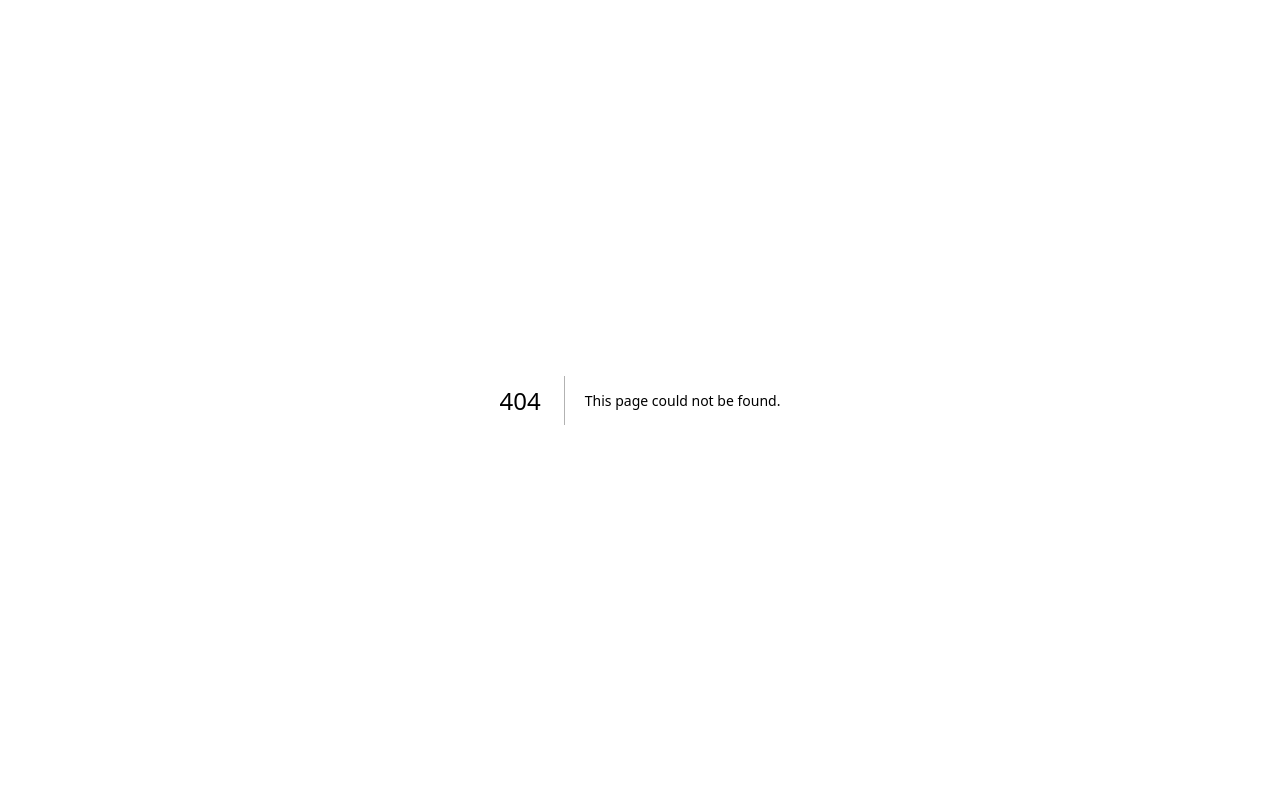
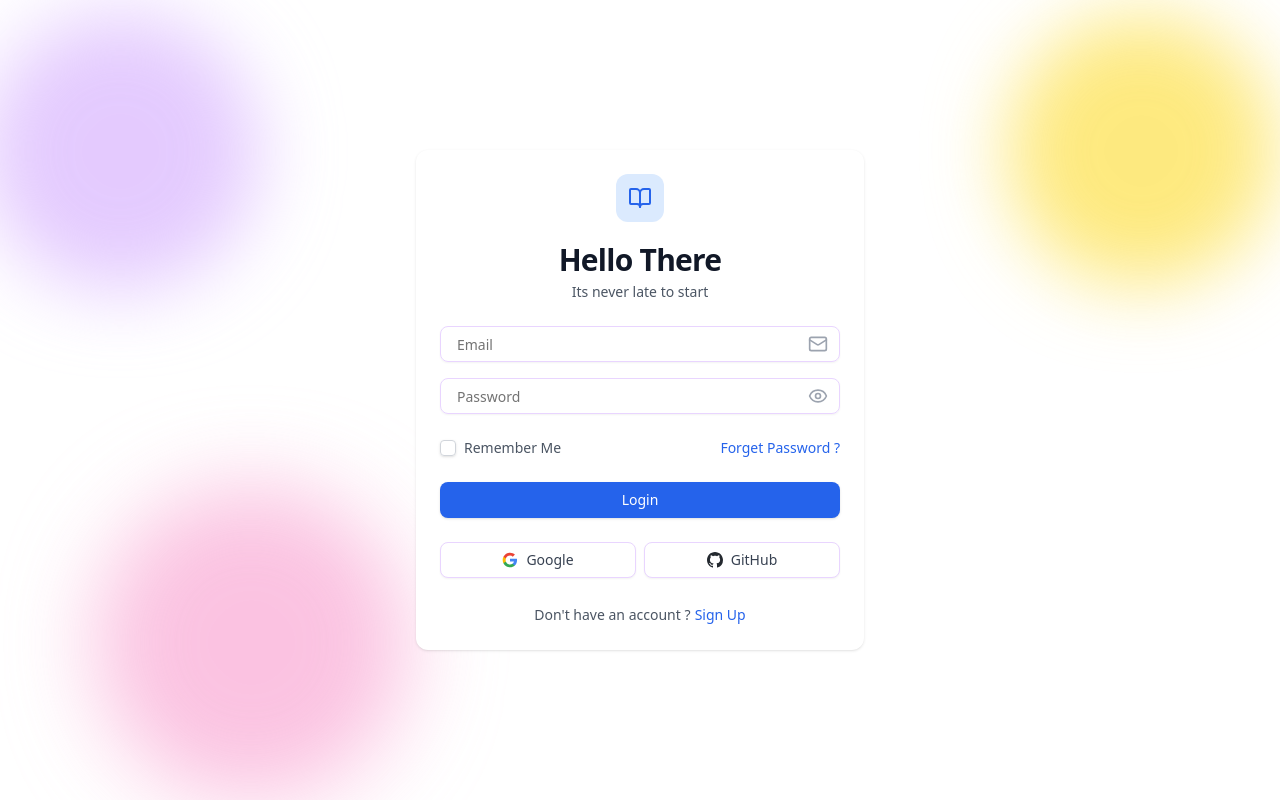
Before and after one commit to thedemonsid/12-hour-zen-mode, a Next.js app: page /auth/login in a window 1280 px wide. Before the commit this address had no page. Built offline with nearby package versions, Linux system fonts and the light colour scheme.

Commit message:
cardwrapper for logon regster done

```diff
--- /dev/null
+++ b/app/auth/layout.tsx
@@ -0,0 +1,9 @@
+const Layout = ({
+  children,
+}: Readonly<{
+  children: React.ReactNode;
+}>) => {
+  return <div className="flex h-full justify-center items-center">{children}</div>;
+};
+
+export default Layout;
--- /dev/null
+++ b/app/auth/login/page.tsx
@@ -0,0 +1,20 @@
+import { CardWrapper } from "@/components/auth/card-wrapper";
+import React from "react";
+
+const Login = () => {
+  return (
+    <CardWrapper
+      backButtonLabel="Sign Up"
+      backButtonHref="/"
+      backButtonMessage="Don't have an account ?"
+      title="Hello There"
+      description="Its never late to start"
+      showsocial
+      action="Login"
+    >
+      <div>Login</div>
+    </CardWrapper>
+  );
+};
+
+export default Login;
--- /dev/null
+++ b/app/auth/register/page.tsx
@@ -0,0 +1,7 @@
+import React from "react";
+
+const Register = () => {
+  return <div>Register</div>;
+};
+
+export default Register;
--- a/app/globals.css
+++ b/app/globals.css
@@ -1,7 +1,16 @@
 @tailwind base;
 @tailwind components;
 @tailwind utilities;
-
+html,
+body {
+  height: 100%;
+  margin: 0;
+  padding: 0;
+}
+/*
+h-full in Tailwind CSS require parent elements to have a defined height
+The height needs to cascade down from the root elements (html, body) to work properly
+*/
 @layer base {
   :root {
     --background: 0 0% 100%;
--- /dev/null
+++ b/components/auth/card-wrapper.tsx
@@ -0,0 +1,172 @@
+"use client";
+
+import { useState } from "react";
+import { Button } from "@/components/ui/button";
+import { Input } from "@/components/ui/input";
+import { Checkbox } from "@/components/ui/checkbox";
+import {
+  Card,
+  CardContent,
+  CardHeader,
+  CardTitle,
+  CardDescription,
+} from "@/components/ui/card";
+import { BookOpen, Eye, EyeOff, Mail } from "lucide-react";
+import Link from "next/link";
+interface Props {
+  children: React.ReactNode;
+  title: string;
+  description: string;
+  backButtonLabel: string;
+  backButtonMessage: string;
+  backButtonHref: string;
+  showsocial: boolean;
+  action: string;
+}
+
+export function CardWrapper({
+  children,
+  title = "Hello There",
+  description = "Welcome to the new platform",
+  backButtonMessage,
+  backButtonHref,
+  showsocial,
+  backButtonLabel,
+  action,
+}: Props) {
+  const [showPassword, setShowPassword] = useState(false);
+
+  return (
+    <div className="min-h-screen w-full flex justify-center">
+      <div className="absolute inset-0 -z-10 overflow-auto">
+        <div className="absolute top-0 -left-2 w-48 h-48 md:w-72 md:h-72 md:-left-4 bg-purple-300 rounded-full mix-blend-multiply filter blur-2xl opacity-70 animate-blob" />
+        <div className="absolute top-0 -right-2 w-48 h-48 md:w-72 md:h-72 md:-right-4 bg-yellow-300 rounded-full mix-blend-multiply filter blur-2xl opacity-70 animate-blob animation-delay-2000" />
+        <div className="absolute -bottom-4 left-12 w-48 h-48 md:w-72 md:h-72 md:-bottom-8 md:left-20 bg-pink-300 rounded-full mix-blend-multiply filter blur-2xl opacity-70 animate-blob animation-delay-4000" />
+      </div>
+      <div className="w-full lg:w-1/2 flex items-center justify-center p-4 z-10">
+        <Card className="w-full max-w-md border-none">
+          <CardHeader className="space-y-1 flex flex-col items-center">
+            <div className="h-12 w-12 bg-blue-100 rounded-xl flex items-center justify-center mb-4">
+              <BookOpen className="h-6 w-6 text-blue-600" />
+            </div>
+            <CardTitle className="text-3xl font-bold text-gray-900">
+              {title}
+            </CardTitle>
+            <CardDescription className="text-gray-600 text-center">
+              {description}
+            </CardDescription>
+          </CardHeader>
+          <CardContent>
+            <form className="space-y-6">
+              <div className="space-y-4">
+                <div className="relative">
+                  <Input
+                    type="email"
+                    placeholder="Email"
+                    className="w-full px-4 py-2 border border-purple-200 rounded-lg focus:ring-2 focus:ring-blue-500 pr-10"
+                  />
+                  <button
+                    type="button"
+                    className="absolute inset-y-0 right-0 pr-3 flex items-center text-gray-400 hover:text-gray-600"
+                  >
+                    <Mail className="h-5 w-5" />
+                  </button>
+                </div>
+                <div className="relative">
+                  <Input
+                    type={showPassword ? "text" : "password"}
+                    placeholder="Password"
+                    className="w-full px-4 py-2 border border-purple-200 rounded-lg focus:ring-2 focus:ring-blue-500 pr-10"
+                  />
+                  <button
+                    type="button"
+                    onClick={() => setShowPassword(!showPassword)}
+                    className="absolute inset-y-0 right-0 pr-3 flex items-center text-gray-400 hover:text-gray-600"
+                  >
+                    {showPassword ? (
+                      <EyeOff className="h-5 w-5" />
+                    ) : (
+                      <Eye className="h-5 w-5" />
+                    )}
+                  </button>
+                </div>
+              </div>
+
+              <div className="flex items-center justify-between">
+                <div className="flex items-center">
+                  <Checkbox id="remember" className="border-gray-300" />
+                  <label
+                    htmlFor="remember"
+                    className="ml-2 text-sm text-gray-600"
+                  >
+                    Remember Me
+                  </label>
+                </div>
+                {action === "Login" && (
+                  <Link
+                    href="#"
+                    className="text-sm text-blue-600 hover:text-blue-500"
+                  >
+                    Forget Password ?
+                  </Link>
+                )}
+              </div>
+
+              <Button className="w-full bg-blue-600 hover:bg-blue-700 text-white py-2 rounded-lg transition-colors">
+                Login
+              </Button>
+            </form>
+            <div className="mt-6 text-center">
+              {showsocial && (
+                <div className="flex gap-2">
+                  <Button
+                    variant="outline"
+                    className="w-full border border-purple-200 hover:bg-gray-50 text-gray-700 py-2 rounded-lg flex items-center justify-center gap-2"
+                  >
+                    <svg className="h-5 w-5" viewBox="0 0 24 24">
+                      <path
+                        d="M22.56 12.25c0-.78-.07-1.53-.2-2.25H12v4.26h5.92c-.26 1.37-1.04 2.53-2.21 3.31v2.77h3.57c2.08-1.92 3.28-4.74 3.28-8.09z"
+                        fill="#4285F4"
+                      />
+                      <path
+                        d="M12 23c2.97 0 5.46-.98 7.28-2.66l-3.57-2.77c-.98.66-2.23 1.06-3.71 1.06-2.86 0-5.29-1.93-6.16-4.53H2.18v2.84C3.99 20.53 7.7 23 12 23z"
+                        fill="#34A853"
+                      />
+                      <path
+                        d="M5.84 14.09c-.22-.66-.35-1.36-.35-2.09s.13-1.43.35-2.09V7.07H2.18C1.43 8.55 1 10.22 1 12s.43 3.45 1.18 4.93l2.85-2.22.81-.62z"
+                        fill="#FBBC05"
+                      />
+                      <path
+                        d="M12 5.38c1.62 0 3.06.56 4.21 1.64l3.15-3.15C17.45 2.09 14.97 1 12 1 7.7 1 3.99 3.47 2.18 7.07l3.66 2.84c.87-2.6 3.3-4.53 6.16-4.53z"
+                        fill="#EA4335"
+                      />
+                    </svg>
+                    Google
+                  </Button>
+                  <Button
+                    variant="outline"
+                    className="w-full border border-purple-200 hover:bg-gray-50 text-gray-700 py-2 rounded-lg flex items-center justify-center gap-2"
+                  >
+                    <svg className="h-5 w-5" viewBox="0 0 24 24" fill="#24292F">
+                      <path d="M12 0C5.37 0 0 5.37 0 12c0 5.31 3.435 9.795 8.205 11.385.6.105.825-.255.825-.57 0-.285-.015-1.23-.015-2.235-3.015.555-3.795-.735-4.035-1.41-.135-.345-.72-1.41-1.23-1.695-.42-.225-1.02-.78-.015-.795.945-.015 1.62.87 1.845 1.23 1.08 1.815 2.805 1.305 3.495.99.105-.78.42-1.305.765-1.605-2.67-.3-5.46-1.335-5.46-5.925 0-1.305.465-2.385 1.23-3.225-.12-.3-.54-1.53.12-3.18 0 0 1.005-.315 3.3 1.23.96-.27 1.98-.405 3-.405s2.04.135 3 .405c2.295-1.56 3.3-1.23 3.3-1.23.66 1.65.24 2.88.12 3.18.765.84 1.23 1.905 1.23 3.225 0 4.605-2.805 5.625-5.475 5.925.435.375.81 1.095.81 2.22 0 1.605-.015 2.895-.015 3.3 0 .315.225.69.825.57A12.02 12.02 0 0024 12c0-6.63-5.37-12-12-12z" />
+                    </svg>
+                    GitHub
+                  </Button>
+                </div>
+              )}
+            </div>
+            <div className="text-center mt-6">
+              <span className="text-gray-600 text-sm">{backButtonMessage}</span>{" "}
+              <a
+                href={backButtonHref}
+                className="text-blue-600 hover:text-blue-500 text-sm font-medium"
+              >
+                {backButtonLabel}
+              </a>
+            </div>
+          </CardContent>{" "}
+        </Card>
+      </div>
+    </div>
+  );
+}
--- /dev/null
+++ b/components/ui/checkbox.tsx
@@ -0,0 +1,29 @@
+"use client"
+
+import * as React from "react"
+import * as CheckboxPrimitive from "@radix-ui/react-checkbox"
+import { cn } from "@/lib/utils"
+import { CheckIcon } from "@radix-ui/react-icons"
+
+const Checkbox = React.forwardRef<
+  React.ElementRef<typeof CheckboxPrimitive.Root>,
+  React.ComponentPropsWithoutRef<typeof CheckboxPrimitive.Root>
+>(({ className, ...props }, ref) => (
+  <CheckboxPrimitive.Root
+    ref={ref}
+    className={cn(
+      "peer h-4 w-4 shrink-0 rounded-sm border border-primary shadow focus-visible:outline-none focus-visible:ring-1 focus-visible:ring-ring disabled:cursor-not-allowed disabled:opacity-50 data-[state=checked]:bg-primary data-[state=checked]:text-primary-foreground",
+      className
+    )}
+    {...props}
+  >
+    <CheckboxPrimitive.Indicator
+      className={cn("flex items-center justify-center text-current")}
+    >
+      <CheckIcon className="h-4 w-4 bg-blue-600" />
+    </CheckboxPrimitive.Indicator>
+  </CheckboxPrimitive.Root>
+))
+Checkbox.displayName = CheckboxPrimitive.Root.displayName
+
+export { Checkbox }
--- a/package.json
+++ b/package.json
@@ -12,6 +12,7 @@
   "dependencies": {
     "@hookform/resolvers": "^3.9.1",
     "@prisma/client": "5.21.1",
+    "@radix-ui/react-checkbox": "^1.1.2",
     "@radix-ui/react-dropdown-menu": "^2.1.2",
     "@radix-ui/react-icons": "^1.3.0",
     "@radix-ui/react-label": "^2.1.0",
```
Also changed, not shown: 1 other file (tests, documents, lock files or other folders).
